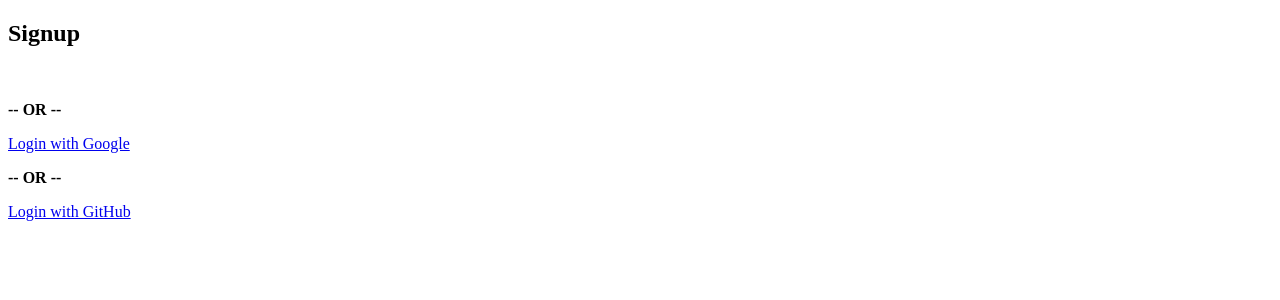
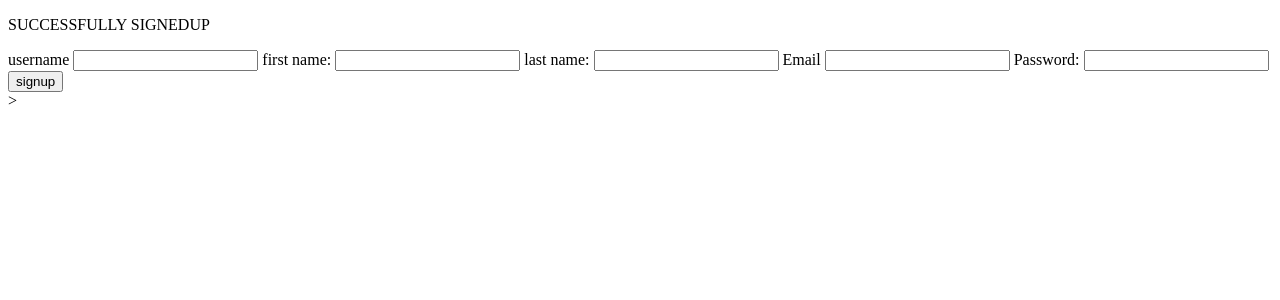
Before and after one commit to soumik1998/IIITSKart, a Django app: page /signup/ in a window 1280 px wide. Shown: the top 300 px of the page. Run offline with Django 3.2, Linux system fonts and the light colour scheme.

Commit message:
Post
Co-Authored-By: Siddharth kumar iyer <siddharth.k16@iiits.in>

```diff
--- a/IIITSKART/cart/templates/cart/landing.html
+++ b/IIITSKART/cart/templates/cart/landing.html
@@ -6,6 +6,8 @@
 </head>
 <body>
 <p>Home Page</p>
+<button onclick="location.href = 'signup/';" id="myButton" class="float-left submit-button" >signup</button>
+<a href="{% url 'cart:login_page' %}"><button  id="myButton" class="float-left submit-button" >login</button></a>
 
 
 </form>
--- /dev/null
+++ b/IIITSKART/cart/templates/cart/signup.html
@@ -0,0 +1,28 @@
+<!DOCTYPE html>
+<html lang="en">
+<head>
+    <meta charset="UTF-8">
+    <title>Title</title>
+</head>
+<body>
+<p>SUCCESSFULLY SIGNEDUP</p>
+<form method="post" action="{% url 'cart:makeuser' %}">
+{% csrf_token %}
+    <label for="username">username</label>
+    <input type="text" name="username" value="" id="username">
+    <label for="first_name">first name:</label>
+    <input type="text" name="first_name" value="" id="first_name">
+    <label for="last_name">last name:</label>
+    <input type="text" name="last_name" value="" id="last_name">
+    <label for="email">Email</label>
+    <input type="email" name="email" value="" id="email">
+    <label for="password">Password:</label>
+    <input type="password" name="password" value="" id="password">
+
+<div>
+  <input type="submit" value="signup" />
+  <input type="hidden" name="next" value="{{ next }}" />
+</div>
+</form>>
+</body>
+</html>
--- a/IIITSKART/cart/templates/registration/signup.html
+++ /dev/null
@@ -1,19 +0,0 @@
-<!DOCTYPE html>
-<html lang="en">
-<head>
-    <meta charset="UTF-8">
-    <title>Login</title>
-</head>
-<body>
- <h2>Signup</h2>
-  <form method="post">
-    {% csrf_token %}
-    {{ form.as_p }}
-
-   <br>
-  <p><strong>-- OR --</strong></p>
-  <a href="{% url 'social:begin' 'google-oauth2' %}">Login with Google</a><br>
-  <p><strong>-- OR --</strong></p>
-  <a href="{% url 'social:begin' 'github' %}">Login with GitHub</a><br>
-</body>
-</html>
--- a/IIITSKART/cart/urls.py
+++ b/IIITSKART/cart/urls.py
@@ -16,7 +16,6 @@ router.register(r'Login',views.LoginViewSet)
 urlpatterns = [
 
     path('dashboard/', views.dashboard, name='dashboard'),
-    path('index/', views.index, name='index'),
     url(r'^',include(router.urls)),
     path('accounts/', include('django.contrib.auth.urls')),
     path('login-view/', views.login_page , name='login_page'),
--- a/IIITSKART/cart/views.py
+++ b/IIITSKART/cart/views.py
@@ -1,10 +1,11 @@
-import json
+
 from django.core import serializers
 from django.shortcuts import render
 from django.http import JsonResponse
 from django.forms.models import model_to_dict
 from django.http import *
 from django.contrib.auth import logout
+from django.contrib.auth.models import User
 import requests
 import json
 
@@ -53,32 +54,25 @@ class Super_UserViewSet(viewsets.ModelViewSet):
     serializer_class =  Super_UserSerializer
 
 
-def index(request):
-    if request.user.is_authenticated:
-        return JsonResponse({
-            'user': model_to_dict(request.user),
-        }, safe=False)
-    else:
-        return HttpResponse('user not active')
+def home(request):
+    return render(request,'cart/landing.html')
+
+def sign_up(request):
+    return render(request, 'cart/signup.html')
 
 
-def sign_up(request):
-    return render(request, 'registration/signup.html')
+def dashboard(request):
+    return HttpResponse("welcome to dashboard")
+
+
+def login_page(request):
+    return render(request, 'registration/login.html', {})
 
 
 def lout(request):
     logout(request)
     return  HttpResponse("you are logged out")
 
-
-def loin(request):
-
-    if request.user.is_authenticated:
-        return render(request , 'cart/dashboard.html')
-
-
-def login_page(request):
-    return render(request, 'registration/login.html', {})
 
 
 def profile_val(request):
@@ -93,31 +87,35 @@ def profile_val(request):
     except:
         return render(request , 'cart/error-page.html')
 
+######################## functions##################
 
-def dashboard(request):
+def makeuser(request):
 
-    return HttpResponseRedirect("/cart/index/")
-
-def home(request):
-    return render(request,'cart/landing.html')
+        if request.method == 'POST' :
+                print("in make user")
+                print("in try")
+                if User.objects.filter(username=request.POST.get('email',"")).count() == 0:
+                    uobj = User()
+                    uobj.username = request.POST.get('username',"")
+                    uobj.first_name = request.POST.get('first_name',"")
+                    uobj.last_name = request.POST.get('last_name',"")
+                    uobj.email = request.POST.get('email',"")
+                    uobj.password = request.POST.get('password',"")
+                    uobj.save()
+                    return render(request, 'registration/login.html',{})
+                else:
+                    print("else")
+                    return render(request, '', {})
+        # except:
+        #     print("except")
+        #     return render(request, 'cart/error-page.html', {})
+####################################################
 
 
-def makeuser(request):
-    if request.method == 'POST':
-        try:
-            if User.objects.filter(username=request.POST['email']).count() == 0:
-                uobj = User()
-                uobj.username=request.POST['username']
-                uobj.first_name = request.POST['f_name']
-                uobj.last_name = request.POST['l_name']
-                uobj.email = request.POST['email']
-                uobj.password = request.POST['password']
-                uobj.save()
-                return redirect( 'cart : dashboard', uobj.name)
-            else:
-                return render(request, 'cart/dashboard.html', {})
-        except MultiValueDictKeyError:
-            return render(request, 'cart/error-page.html', {})
+
+
+
+
 
 # address = request.POST['address']
 # inst = customer()
--- a/IIITSKART/iiitscart/urls.py
+++ b/IIITSKART/iiitscart/urls.py
@@ -16,16 +16,14 @@ Including another URLconf
 from django.urls import include,path
 from django.contrib import admin
 from cart import views
-from django.conf.urls import include
+from django.conf.urls import url, include
 
 
 urlpatterns = [
-   path('cart/', include('cart.urls',namespace='cart')),
+   path('cart', include('cart.urls')),
    path('', views.home , name = 'home'),
    path('signup/', views.sign_up, name='signup'),
-   path('loin/',views.loin,name='loin'),
    path('lout/',views.lout,name='lout'),
    path('admin/', admin.site.urls),
-   path('auth/', include('social_django.urls', namespace='social')),
    path('accounts/', include('django.contrib.auth.urls')),
 ]
```
